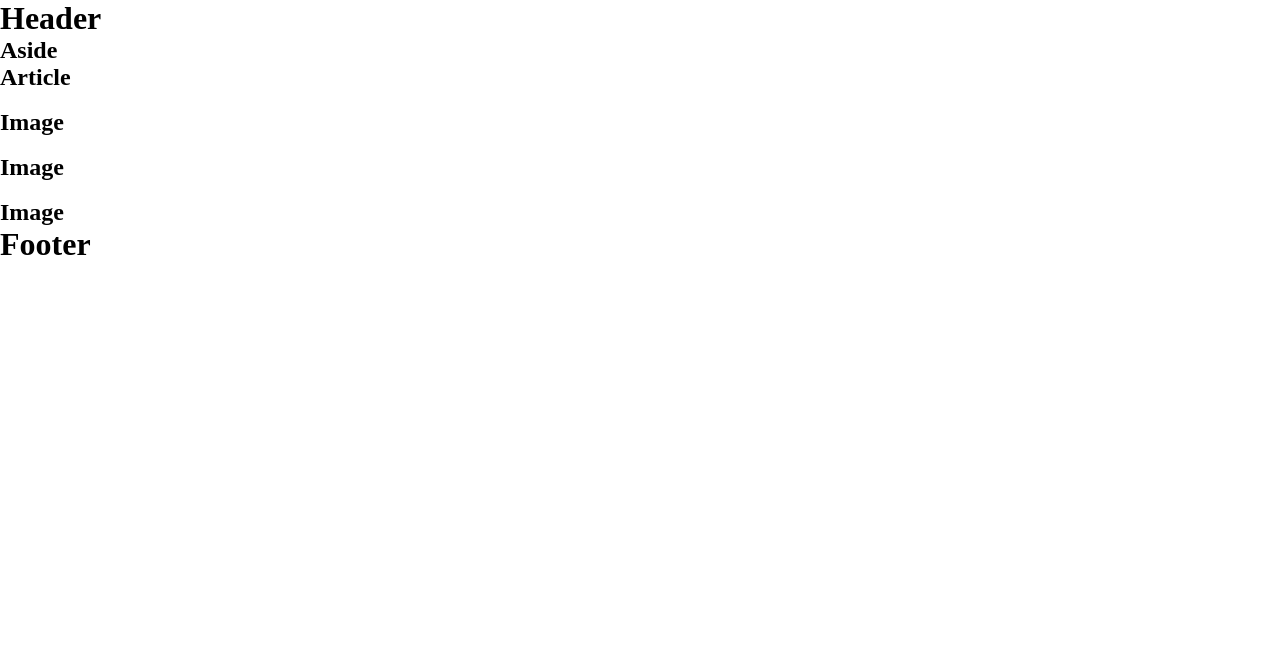
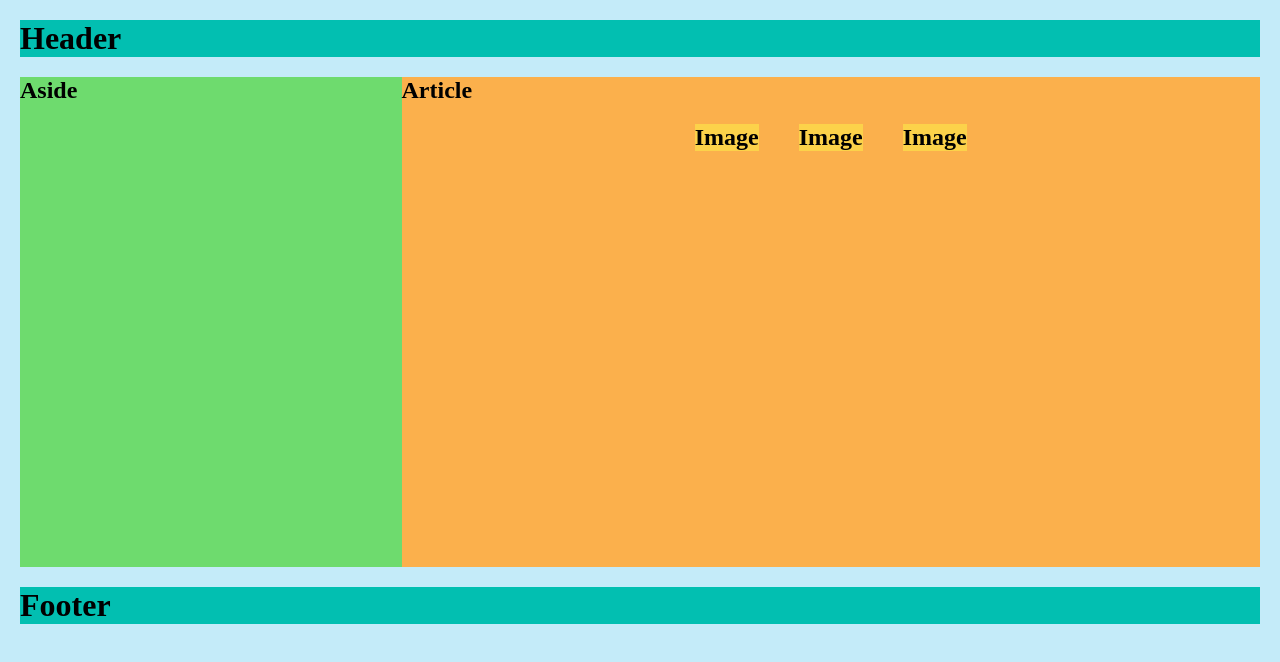
Before and after one commit to fayez-morsel/session-004-01, a plain HTML site: page index.html in a window 1280 px wide. Drawn offline with Linux system fonts and the light colour scheme.

Commit message:
css and color

```diff
--- a/index.html
+++ b/index.html
@@ -7,21 +7,25 @@
     <link rel="stylesheet" href="stylesheet.css">
 </head>
 <body>
-    <header>
+    <header class="header">
         <h1>Header</h1>
     </header>
     <main>
-        <aside>
+        <aside class="aside">
             <h1>Aside</h1>
         </aside>
-        <article>
-            <h1>Article</h1>
-            <img src="" alt=""><h1>Image</h1>
-            <img src="" alt=""><h1>Image</h1>
-            <img src="" alt=""><h1>Image</h1>
+        <article class="article">
+
+            <h1 class="h11">Article</h1>
+
+            <div class="div1">
+                <h1 class="h1">Image</h1>
+                <h1 class="h1">Image</h1>
+                <h1 class="h1">Image</h1>
+            </div>
         </article>
     </main>
-    <footer>
+    <footer class="footer">
         <h1>Footer</h1>
     </footer>
 </body>
--- a/stylesheet.css
+++ b/stylesheet.css
@@ -3,3 +3,53 @@
     margin: 0;
     box-sizing: border-box;
 }
+
+body{
+    background-color: #c4ebf9;
+    height: 80vh;
+    display: flex;
+    flex-direction: column;
+}
+
+.header{
+    background-color: #02bfb1;
+    margin: 20px;
+    height: 50px;
+}
+
+.footer{
+    background-color: #02bfb1;
+    margin: 20px;
+    height: 50px;
+
+}
+
+main{
+    display: flex;
+    justify-content: space-between;
+    margin-left: 20px;
+}
+
+.aside{
+    background-color: #6edb6e;
+    width: 400px;
+    height: 490px;
+}
+
+.article{
+    background-color: #fbb04c;
+    height: 490px;
+    width: 900px;
+    margin-right: 20px;
+
+}
+.div1{
+    display: flex;
+    justify-content: center;
+
+}
+
+.h1{
+    background-color: #fcd24a;
+    margin: 20px;
+}
```
